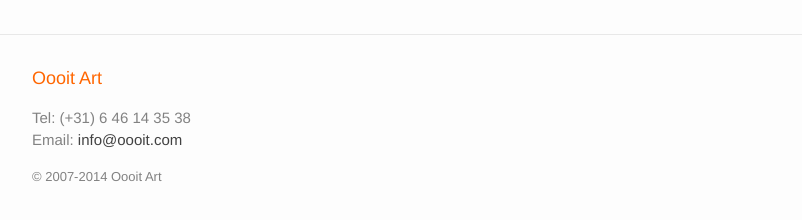
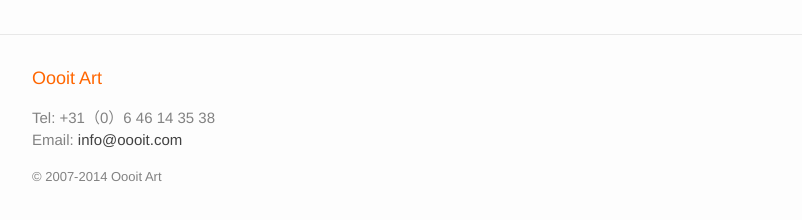
Before and after one commit to emj365/oooit, a Jekyll site: the page built from index.html, in a window 1280 px wide and 900 px high, scrolled down 3591 px. Shown: the part 669-889 px from the top of the window, without its empty margins (238-1040 px from the left). Built offline with Jekyll 4.4.1, drawn with Linux system fonts in a browser that asks for light colours.

Commit message:
modify some text

```diff
--- a/_config.yml
+++ b/_config.yml
@@ -1,7 +1,7 @@
 # Site settings
-title: 'Oooit Art'
+title: Oooit Art
 email: info@oooit.com
-phone: (+31) 6 46 14 35 38
+phone: +31（0）6 46 14 35 38
 description: > # this means to ignore newlines until "baseurl:"
   Oooit Art was established in the Netherlands in January 2007 to support auspicious visual artists;
   to promote art and cultural exchange between countries;
```
